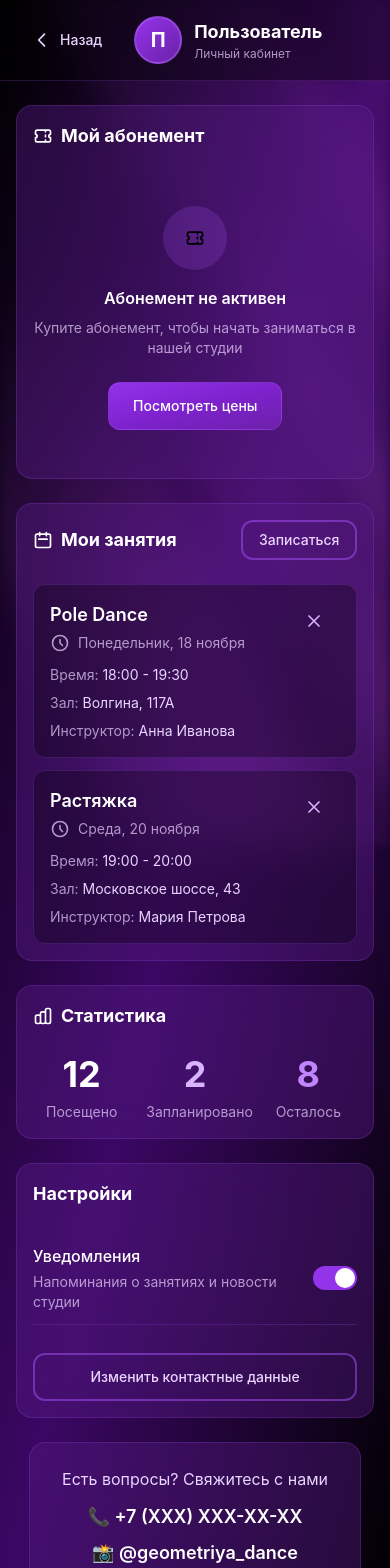
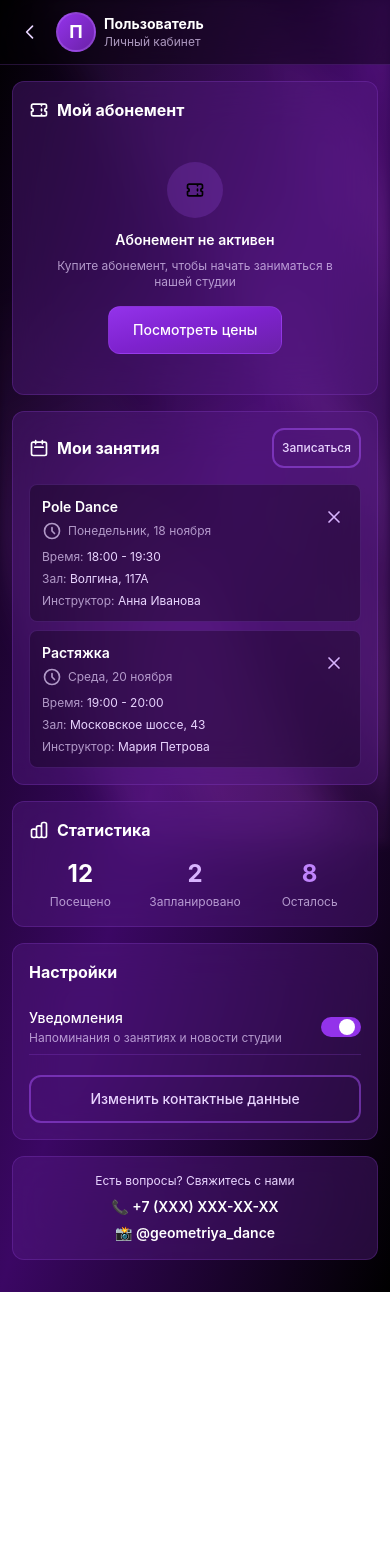
Before and after one commit to kazimovnikita0208-create/geometriyafront, a Next.js app: page /profile in a window 390 px wide. Shown: the top 1568 px of the page. After the commit the page ends 1292 px from the top, so only its background shows below. Built offline with nearby package versions, Linux system fonts and the light colour scheme.

Commit message:
Mobile optimization: improved UI for smartphones

```diff
--- a/app/prices/page.tsx
+++ b/app/prices/page.tsx
@@ -194,23 +194,23 @@ export default function PricesPage() {
 
         {/* Header */}
         <div className="sticky top-0 z-20 bg-black/40 backdrop-blur-xl border-b border-purple-500/20">
-          <div className="max-w-6xl mx-auto px-4 sm:px-6 py-4">
-            <div className="flex items-center gap-4">
+          <div className="max-w-6xl mx-auto px-3 sm:px-6 py-3 sm:py-4">
+            <div className="flex items-center gap-2 sm:gap-4">
               <Button
                 variant="ghost"
                 size="sm"
                 onClick={() => router.back()}
-                className="gap-2"
+                className="gap-1 sm:gap-2 px-2 sm:px-3"
               >
                 <ChevronLeftIcon />
-                <span>Назад</span>
+                <span className="hidden sm:inline">Назад</span>
               </Button>
               <div className="flex-1">
-                <h1 className="text-xl sm:text-2xl font-bold text-white">
-                  Цены и абонементы
+                <h1 className="text-base sm:text-xl md:text-2xl font-bold text-white">
+                  Абонементы
                 </h1>
-                <p className="text-sm text-purple-200/70 mt-1">
-                  Выберите подходящий вариант
+                <p className="text-xs text-purple-200/70 mt-0.5 sm:mt-1 hidden sm:block">
+                  Выберите подходящий тариф
                 </p>
               </div>
             </div>
@@ -218,19 +218,19 @@ export default function PricesPage() {
         </div>
 
         {/* Content */}
-        <div className="max-w-6xl mx-auto px-4 sm:px-6 py-6 sm:py-8">
+        <div className="max-w-6xl mx-auto px-3 sm:px-6 py-4 sm:py-8">
 
           {/* Абонементы по категориям */}
-          <div className="space-y-8 mb-12">
+          <div className="space-y-4 sm:space-y-8 mb-8 sm:mb-12">
             {subscriptionCategories.map((category) => (
               <div
                 key={category.id}
-                className="bg-purple-900/40 backdrop-blur-xl rounded-2xl border border-purple-500/20 p-4 sm:p-6 md:p-8 hover:border-purple-400/40 transition-colors relative"
+                className="bg-purple-900/40 backdrop-blur-xl rounded-xl sm:rounded-2xl border border-purple-500/20 p-3 sm:p-6 md:p-8 hover:border-purple-400/40 transition-colors relative"
               >
                 {/* Badge */}
                 {category.badge && (
-                  <div className="absolute -top-3 left-1/2 transform -translate-x-1/2">
-                    <span className="inline-flex items-center gap-1 px-4 py-1.5 rounded-full bg-gradient-to-r from-purple-600 to-purple-800 text-white text-xs font-bold border border-purple-400/50 shadow-lg">
+                  <div className="absolute -top-2 sm:-top-3 left-1/2 transform -translate-x-1/2">
+                    <span className="inline-flex items-center gap-1 px-3 py-1 sm:px-4 sm:py-1.5 rounded-full bg-gradient-to-r from-purple-600 to-purple-800 text-white text-xs font-bold border border-purple-400/50 shadow-lg">
                       <SparklesIcon />
                       {category.badge}
                     </span>
@@ -238,27 +238,27 @@ export default function PricesPage() {
                 )}
 
                 {/* Заголовок категории */}
-                <div className="text-center mb-6">
-                  <h2 className="text-2xl sm:text-3xl font-bold text-white mb-3">
+                <div className="text-center mb-4 sm:mb-6 mt-2 sm:mt-0">
+                  <h2 className="text-lg sm:text-2xl md:text-3xl font-bold text-white mb-2 sm:mb-3">
                     {category.title}
                   </h2>
-                  <p className="text-purple-200/80 text-sm sm:text-base max-w-2xl mx-auto">
+                  <p className="text-purple-200/80 text-xs sm:text-base max-w-2xl mx-auto">
                     {category.subtitle}
                   </p>
                 </div>
 
                 {/* Таблица цен */}
-                <div className="space-y-3 mb-6">
+                <div className="space-y-2 sm:space-y-3 mb-4 sm:mb-6">
                   {category.subscriptions.map((sub, idx) => (
                     <div
                       key={idx}
                       onClick={() => openBookingModal(category, sub.lessons)}
-                      className="flex items-center justify-between px-4 sm:px-6 py-3 sm:py-4 rounded-xl bg-purple-800/30 border border-purple-500/10 hover:border-purple-400/50 hover:bg-purple-800/50 transition-all cursor-pointer"
+                      className="flex items-center justify-between px-3 sm:px-6 py-2.5 sm:py-4 rounded-lg sm:rounded-xl bg-purple-800/30 border border-purple-500/10 hover:border-purple-400/50 hover:bg-purple-800/50 transition-all cursor-pointer active:scale-[0.98]"
                     >
-                      <span className="text-purple-100 text-sm sm:text-base font-medium">
+                      <span className="text-purple-100 text-xs sm:text-base font-medium">
                         {sub.lessons}
                       </span>
-                      <span className="text-white text-lg sm:text-xl font-bold">
+                      <span className="text-white text-base sm:text-xl font-bold">
                         {sub.price} ₽
                       </span>
                     </div>
@@ -266,14 +266,14 @@ export default function PricesPage() {
                 </div>
 
                 {/* Дополнительная информация */}
-                <div className="text-center text-xs sm:text-sm text-purple-200/60 mb-4">
+                <div className="text-center text-xs text-purple-200/60 mb-3 sm:mb-4">
                   Срок действия абонемента — 1 месяц
                 </div>
 
                 {/* Action */}
                 <Button
                   variant={category.popular ? "default" : "secondary"}
-                  className="w-full"
+                  className="w-full text-sm sm:text-base py-2.5 sm:py-3"
                   onClick={() => openBookingModal(category)}
                 >
                   Начать заниматься
--- a/app/profile/page.tsx
+++ b/app/profile/page.tsx
@@ -84,27 +84,27 @@ export default function ProfilePage() {
 
         {/* Header */}
         <div className="sticky top-0 z-20 bg-black/40 backdrop-blur-xl border-b border-purple-500/20">
-          <div className="max-w-5xl mx-auto px-4 sm:px-6 py-4">
-            <div className="flex items-center gap-4">
+          <div className="max-w-5xl mx-auto px-3 sm:px-6 py-3 sm:py-4">
+            <div className="flex items-center gap-2 sm:gap-4">
               <Button
                 variant="ghost"
                 size="sm"
                 onClick={() => router.back()}
-                className="gap-2"
+                className="gap-1 sm:gap-2 px-2 sm:px-3"
               >
                 <ChevronLeftIcon />
-                <span>Назад</span>
+                <span className="hidden sm:inline">Назад</span>
               </Button>
-              <div className="flex-1 flex items-center gap-3">
+              <div className="flex-1 flex items-center gap-2 sm:gap-3">
                 {/* Аватар */}
-                <div className="w-12 h-12 sm:w-14 sm:h-14 rounded-full bg-gradient-to-br from-purple-600 to-purple-800 flex items-center justify-center text-white text-xl sm:text-2xl font-bold border-2 border-purple-400/30">
+                <div className="w-10 h-10 sm:w-14 sm:h-14 rounded-full bg-gradient-to-br from-purple-600 to-purple-800 flex items-center justify-center text-white text-lg sm:text-2xl font-bold border-2 border-purple-400/30 flex-shrink-0">
                   {userName.charAt(0).toUpperCase()}
                 </div>
-                <div>
-                  <h1 className="text-lg sm:text-xl font-bold text-white">
+                <div className="min-w-0">
+                  <h1 className="text-sm sm:text-xl font-bold text-white truncate">
                     {userName}
                   </h1>
-                  <p className="text-xs sm:text-sm text-purple-200/70">
+                  <p className="text-xs text-purple-200/70">
                     Личный кабинет
                   </p>
                 </div>
@@ -114,28 +114,29 @@ export default function ProfilePage() {
         </div>
 
         {/* Content */}
-        <div className="max-w-5xl mx-auto px-4 sm:px-6 py-6 sm:py-8">
+        <div className="max-w-5xl mx-auto px-3 sm:px-6 py-4 sm:py-8">
 
           {/* Абонемент */}
-          <div className="bg-purple-900/40 backdrop-blur-xl rounded-2xl border border-purple-500/20 p-4 sm:p-6 md:p-8 mb-6">
-            <h2 className="text-lg sm:text-xl font-bold text-white mb-6 flex items-center gap-2">
+          <div className="bg-purple-900/40 backdrop-blur-xl rounded-xl sm:rounded-2xl border border-purple-500/20 p-4 sm:p-6 md:p-8 mb-4 sm:mb-6">
+            <h2 className="text-base sm:text-xl font-bold text-white mb-4 sm:mb-6 flex items-center gap-2">
               <TicketIcon />
               Мой абонемент
             </h2>
 
             {/* Пустое состояние - нет абонемента */}
-            <div className="text-center py-8">
-              <div className="w-16 sm:w-20 h-16 sm:h-20 mx-auto mb-4 rounded-full bg-purple-500/20 flex items-center justify-center">
+            <div className="text-center py-6 sm:py-8">
+              <div className="w-14 sm:w-20 h-14 sm:h-20 mx-auto mb-3 sm:mb-4 rounded-full bg-purple-500/20 flex items-center justify-center">
                 <TicketIcon />
               </div>
-              <h3 className="text-base sm:text-lg font-semibold text-white mb-2">
+              <h3 className="text-sm sm:text-lg font-semibold text-white mb-2">
                 Абонемент не активен
               </h3>
-              <p className="text-sm sm:text-base text-purple-200/70 mb-6 max-w-md mx-auto">
+              <p className="text-xs sm:text-base text-purple-200/70 mb-4 sm:mb-6 max-w-md mx-auto px-4">
                 Купите абонемент, чтобы начать заниматься в нашей студии
               </p>
               <Button
                 variant="default"
+                className="text-sm sm:text-base py-2.5 sm:py-3"
                 onClick={() => router.push('/prices')}
               >
                 Посмотреть цены
@@ -165,15 +166,16 @@ export default function ProfilePage() {
           </div>
 
           {/* Мои занятия */}
-          <div className="bg-purple-900/40 backdrop-blur-xl rounded-2xl border border-purple-500/20 p-4 sm:p-6 md:p-8 mb-6">
-            <div className="flex items-center justify-between mb-6">
-              <h2 className="text-lg sm:text-xl font-bold text-white flex items-center gap-2">
+          <div className="bg-purple-900/40 backdrop-blur-xl rounded-xl sm:rounded-2xl border border-purple-500/20 p-4 sm:p-6 md:p-8 mb-4 sm:mb-6">
+            <div className="flex items-center justify-between mb-4 sm:mb-6">
+              <h2 className="text-base sm:text-xl font-bold text-white flex items-center gap-2">
                 <CalendarIcon />
                 Мои занятия
               </h2>
               <Button
                 variant="outline"
                 size="sm"
+                className="text-xs sm:text-sm py-1.5 sm:py-2 px-2 sm:px-3"
                 onClick={() => router.push('/schedule')}
               >
                 Записаться
@@ -182,18 +184,18 @@ export default function ProfilePage() {
 
             {/* Список занятий */}
             {mockUpcomingLessons.length > 0 ? (
-              <div className="space-y-3">
+              <div className="space-y-2 sm:space-y-3">
                 {mockUpcomingLessons.map((lesson) => (
                   <div
                     key={lesson.id}
-                    className="bg-black/30 rounded-xl p-4 border border-purple-500/20 hover:border-purple-400/40 transition-colors"
+                    className="bg-black/30 rounded-lg sm:rounded-xl p-3 sm:p-4 border border-purple-500/20 hover:border-purple-400/40 transition-colors"
                   >
-                    <div className="flex items-start justify-between mb-3">
-                      <div>
-                        <h3 className="text-lg font-semibold text-white mb-1">
+                    <div className="flex items-start justify-between mb-2 sm:mb-3">
+                      <div className="min-w-0 flex-1">
+                        <h3 className="text-sm sm:text-lg font-semibold text-white mb-1 truncate">
                           {lesson.title}
                         </h3>
-                        <div className="flex items-center gap-2 text-sm text-purple-200/70">
+                        <div className="flex items-center gap-1.5 sm:gap-2 text-xs sm:text-sm text-purple-200/70">
                           <ClockIcon />
                           <span>{lesson.date}</span>
                         </div>
@@ -201,20 +203,20 @@ export default function ProfilePage() {
                       <Button
                         variant="ghost"
                         size="sm"
-                        className="text-purple-300 hover:text-white"
+                        className="text-purple-300 hover:text-white flex-shrink-0 p-1 sm:p-2"
                       >
                         <XIcon />
                       </Button>
                     </div>
 
-                    <div className="grid grid-cols-1 sm:grid-cols-2 gap-2 text-sm">
-                      <div className="text-purple-200">
+                    <div className="grid grid-cols-1 sm:grid-cols-2 gap-1.5 sm:gap-2 text-xs sm:text-sm">
+                      <div className="text-purple-200 truncate">
                         <span className="text-purple-200/70">Время:</span> {lesson.time}
                       </div>
-                      <div className="text-purple-200">
+                      <div className="text-purple-200 truncate">
                         <span className="text-purple-200/70">Зал:</span> {lesson.hall}
                       </div>
-                      <div className="text-purple-200 sm:col-span-2">
+                      <div className="text-purple-200 sm:col-span-2 truncate">
                         <span className="text-purple-200/70">Инструктор:</span> {lesson.instructor}
                       </div>
                     </div>
@@ -222,15 +224,16 @@ export default function ProfilePage() {
                 ))}
               </div>
             ) : (
-              <div className="text-center py-8">
-                <div className="w-16 h-16 mx-auto mb-4 rounded-full bg-purple-500/20 flex items-center justify-center text-2xl">
+              <div className="text-center py-6 sm:py-8">
+                <div className="w-14 sm:w-16 h-14 sm:h-16 mx-auto mb-3 sm:mb-4 rounded-full bg-purple-500/20 flex items-center justify-center text-xl sm:text-2xl">
                   📝
                 </div>
-                <p className="text-purple-200/70 mb-4">
+                <p className="text-xs sm:text-base text-purple-200/70 mb-3 sm:mb-4 px-4">
                   У вас пока нет записей на занятия
                 </p>
                 <Button
                   variant="secondary"
+                  className="text-sm sm:text-base py-2.5 sm:py-3"
                   onClick={() => router.push('/schedule')}
                 >
                   Записаться на занятие
@@ -240,57 +243,57 @@ export default function ProfilePage() {
           </div>
 
           {/* Статистика */}
-          <div className="bg-purple-900/40 backdrop-blur-xl rounded-2xl border border-purple-500/20 p-4 sm:p-6 md:p-8 mb-6">
-            <h2 className="text-lg sm:text-xl font-bold text-white mb-6 flex items-center gap-2">
+          <div className="bg-purple-900/40 backdrop-blur-xl rounded-xl sm:rounded-2xl border border-purple-500/20 p-4 sm:p-6 md:p-8 mb-4 sm:mb-6">
+            <h2 className="text-base sm:text-xl font-bold text-white mb-4 sm:mb-6 flex items-center gap-2">
               <ChartIcon />
               Статистика
             </h2>
 
-            <div className="grid grid-cols-3 gap-4 text-center">
+            <div className="grid grid-cols-3 gap-3 sm:gap-4 text-center">
               <div>
-                <div className="text-4xl font-bold text-white mb-2">12</div>
-                <div className="text-sm text-purple-200/70">Посещено</div>
+                <div className="text-2xl sm:text-4xl font-bold text-white mb-1 sm:mb-2">12</div>
+                <div className="text-xs sm:text-sm text-purple-200/70">Посещено</div>
               </div>
               <div>
-                <div className="text-4xl font-bold text-purple-300 mb-2">2</div>
-                <div className="text-sm text-purple-200/70">Запланировано</div>
+                <div className="text-2xl sm:text-4xl font-bold text-purple-300 mb-1 sm:mb-2">2</div>
+                <div className="text-xs sm:text-sm text-purple-200/70">Запланировано</div>
               </div>
               <div>
-                <div className="text-4xl font-bold text-purple-400 mb-2">8</div>
-                <div className="text-sm text-purple-200/70">Осталось</div>
+                <div className="text-2xl sm:text-4xl font-bold text-purple-400 mb-1 sm:mb-2">8</div>
+                <div className="text-xs sm:text-sm text-purple-200/70">Осталось</div>
               </div>
             </div>
           </div>
 
           {/* Настройки */}
-          <div className="bg-purple-900/40 backdrop-blur-xl rounded-2xl border border-purple-500/20 p-4 sm:p-6 md:p-8 mb-6">
-            <h2 className="text-lg sm:text-xl font-bold text-white mb-6">
+          <div className="bg-purple-900/40 backdrop-blur-xl rounded-xl sm:rounded-2xl border border-purple-500/20 p-4 sm:p-6 md:p-8 mb-4 sm:mb-6">
+            <h2 className="text-base sm:text-xl font-bold text-white mb-4 sm:mb-6">
               Настройки
             </h2>
 
-            <div className="space-y-4">
+            <div className="space-y-3 sm:space-y-4">
               {/* Уведомления */}
-              <div className="flex items-center justify-between py-3 border-b border-purple-500/20">
-                <div>
-                  <div className="text-white font-medium mb-1">Уведомления</div>
-                  <div className="text-sm text-purple-200/70">
+              <div className="flex items-center justify-between py-2 sm:py-3 border-b border-purple-500/20 gap-3">
+                <div className="min-w-0 flex-1">
+                  <div className="text-sm sm:text-base text-white font-medium mb-0.5 sm:mb-1">Уведомления</div>
+                  <div className="text-xs sm:text-sm text-purple-200/70">
                     Напоминания о занятиях и новости студии
                   </div>
                 </div>
-                <label className="relative inline-flex items-center cursor-pointer">
+                <label className="relative inline-flex items-center cursor-pointer flex-shrink-0">
                   <input
                     type="checkbox"
                     className="sr-only peer"
                     checked={notifications}
                     onChange={(e) => setNotifications(e.target.checked)}
                   />
-                  <div className="w-11 h-6 bg-gray-700 rounded-full peer peer-focus:ring-2 peer-focus:ring-purple-400 peer-checked:after:translate-x-full after:content-[''] after:absolute after:top-0.5 after:left-[2px] after:bg-white after:rounded-full after:h-5 after:w-5 after:transition-all peer-checked:bg-purple-600"></div>
+                  <div className="w-10 h-5 sm:w-11 sm:h-6 bg-gray-700 rounded-full peer peer-focus:ring-2 peer-focus:ring-purple-400 peer-checked:after:translate-x-full after:content-[''] after:absolute after:top-0.5 after:left-[2px] after:bg-white after:rounded-full after:h-4 after:w-4 sm:after:h-5 sm:after:w-5 after:transition-all peer-checked:bg-purple-600"></div>
                 </label>
               </div>
 
               {/* Контактные данные */}
-              <div className="pt-3">
-                <Button variant="outline" className="w-full sm:w-auto">
+              <div className="pt-2 sm:pt-3">
+                <Button variant="outline" className="w-full sm:w-auto text-sm sm:text-base py-2.5 sm:py-3">
                   Изменить контактные данные
                 </Button>
               </div>
@@ -298,15 +301,15 @@ export default function ProfilePage() {
           </div>
 
           {/* Контакты */}
-          <div className="text-center">
-            <div className="inline-block bg-purple-900/40 backdrop-blur-xl rounded-2xl border border-purple-500/20 px-8 py-6">
-              <p className="text-purple-200 mb-3">
+          <div className="text-center pb-4">
+            <div className="inline-block bg-purple-900/40 backdrop-blur-xl rounded-xl sm:rounded-2xl border border-purple-500/20 px-4 sm:px-8 py-4 sm:py-6 w-full sm:w-auto">
+              <p className="text-xs sm:text-base text-purple-200 mb-2 sm:mb-3">
                 Есть вопросы? Свяжитесь с нами
               </p>
-              <div className="space-y-2">
+              <div className="space-y-1.5 sm:space-y-2">
                 <a
                   href="tel:+7XXXXXXXXXX"
-                  className="block text-lg font-semibold text-white hover:text-purple-300 transition-colors"
+                  className="block text-sm sm:text-lg font-semibold text-white hover:text-purple-300 transition-colors"
                 >
                   📞 +7 (XXX) XXX-XX-XX
                 </a>
@@ -314,7 +317,7 @@ export default function ProfilePage() {
                   href="https://instagram.com/geometriya_dance"
                   target="_blank"
                   rel="noopener noreferrer"
-                  className="block text-lg font-semibold text-white hover:text-purple-300 transition-colors"
+                  className="block text-sm sm:text-lg font-semibold text-white hover:text-purple-300 transition-colors"
                 >
                   📸 @geometriya_dance
                 </a>
```
Also changed, not shown: app/directions/page.tsx (+23 -23 lines), app/page.tsx (+15 -15 lines), app/schedule/page.tsx (+19 -19 lines).
